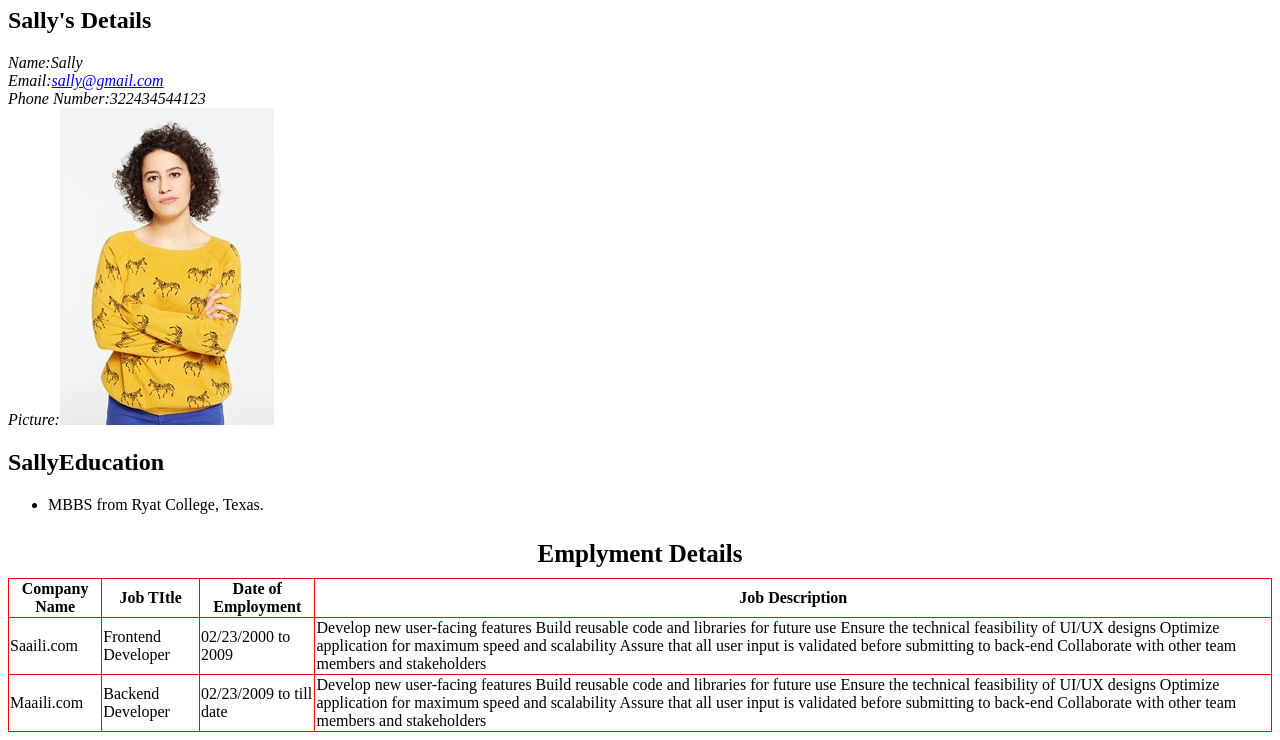
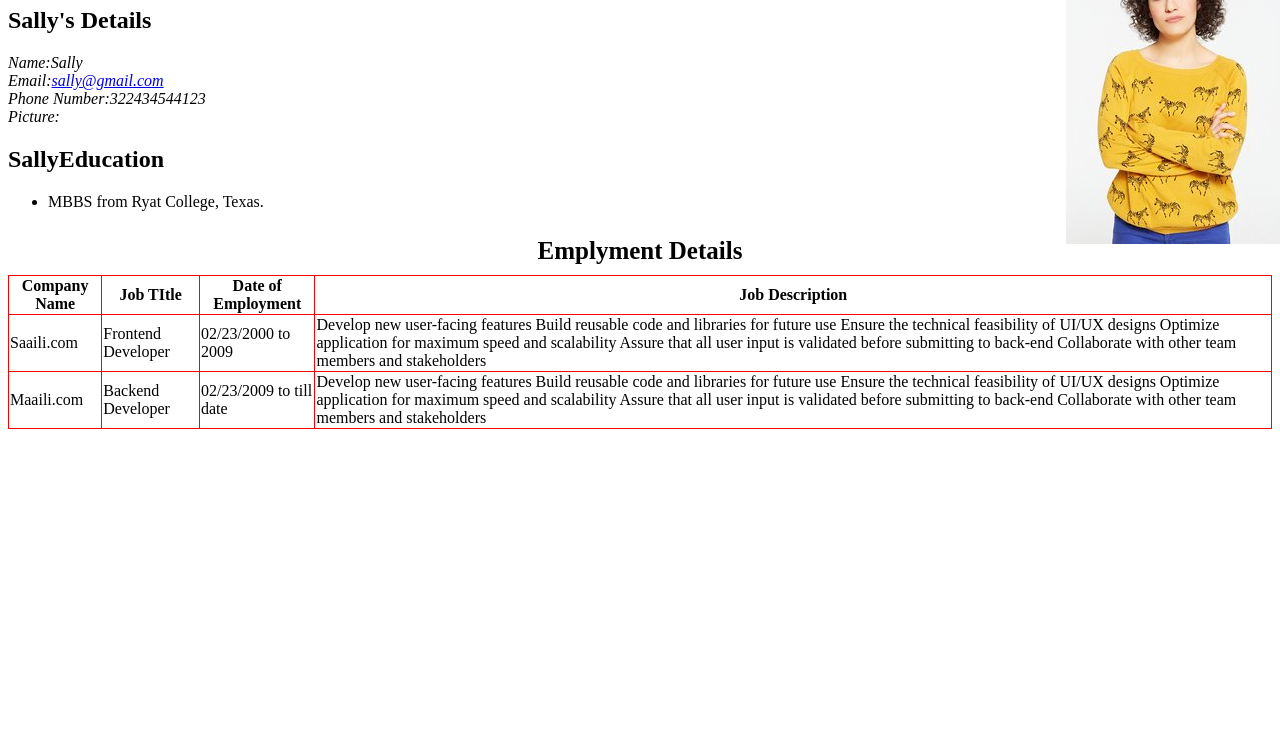
Before and after one commit to SushilPokharel16/thinkful-sally, a plain HTML site: page index.html in a window 1280 px wide. Shown: the part 73-813 px from the top of the page. Drawn offline with Linux system fonts and the light colour scheme.

Commit message:
Image right top in CSS

```diff
--- a/style.css
+++ b/style.css
@@ -11,3 +11,8 @@ border: 1px solid red;
 table{
   border-collapse: collapse;
 }
+img{
+	position: absolute;
+	top: 0px;
+	right: 0px;
+}
```
